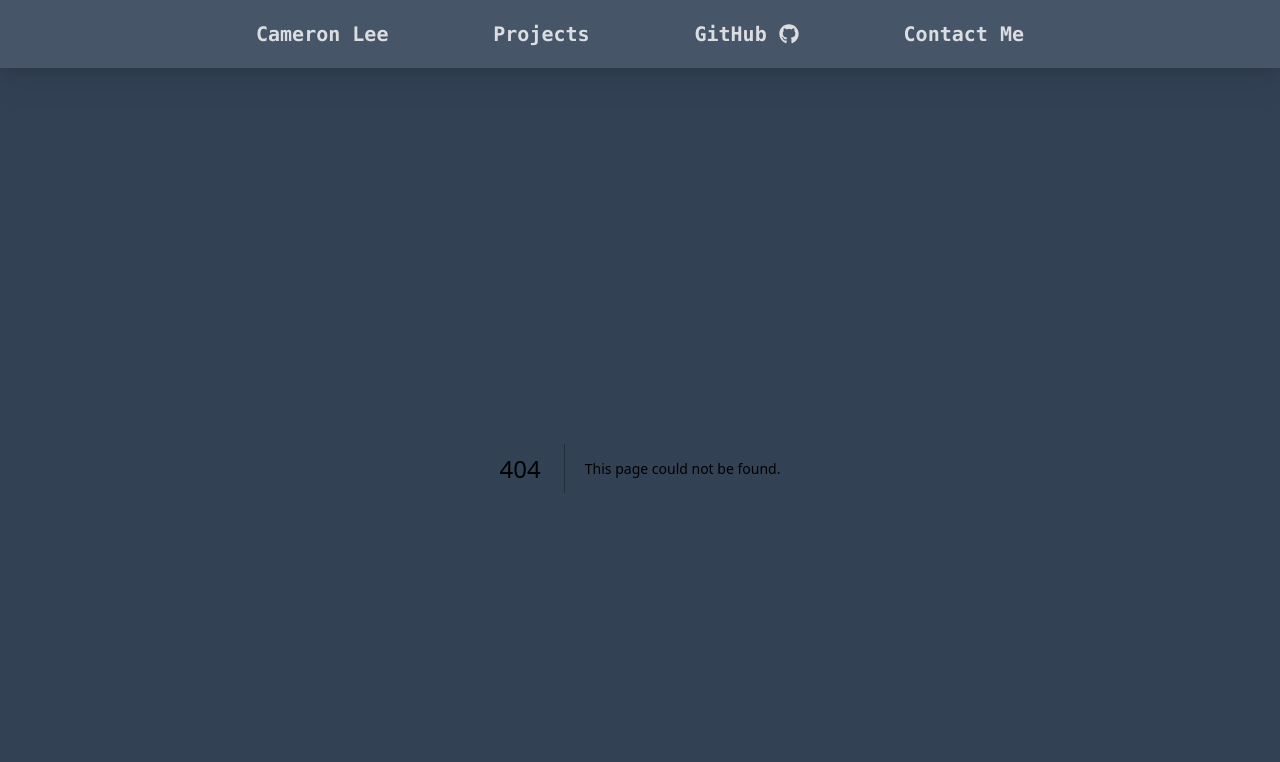
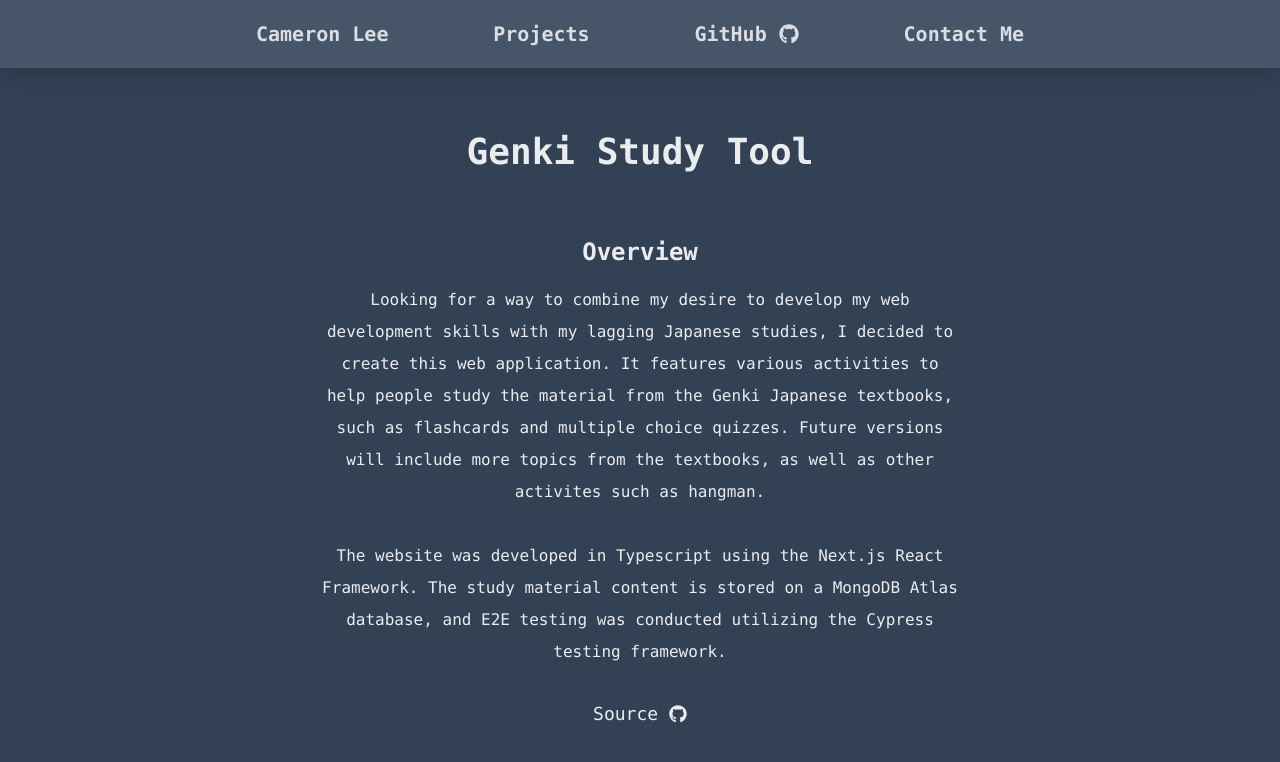
Before and after one commit to catchet101/Portfolio-Site, a Next.js app: page /projects/genki-study-tool in a window 1280 px wide. Before the commit this address had no page. Shown: the top 762 px of the page. Built offline with nearby package versions, Linux system fonts and the light colour scheme.

Commit message:
added initial genki study tool project description, edited paragraph spacing in other projects

```diff
--- a/app/projects/card-match-game/page.tsx
+++ b/app/projects/card-match-game/page.tsx
@@ -15,9 +15,9 @@
                     </h2>
                     <p className={styles.overviewDescription}>
                         This is a Java based 2D card matching game where the objective is to patch all the pairs of cards in the least number of attempts.
-                        You get to choose the number of cards on the board. If you want a challenge, put in the maximum amount of cards! <br/>
+                        You get to choose the number of cards on the board. If you want a challenge, put in the maximum amount of cards! <br/><br/>
                         This project utilizes the Java Swing library to create the Graphical User Interface and is structured using the Maven project framework.
-                        My goal for this project was to develop my Object Oriented Programming skills while learning how to use the Java Swing library. <br/>
+                        My goal for this project was to develop my Object Oriented Programming skills while learning how to use the Java Swing library.
                     </p>
                 </div>
                 <div className='flex justify-center w-full mt-16'>
--- a/app/projects/cmpt272-angular-site/page.tsx
+++ b/app/projects/cmpt272-angular-site/page.tsx
@@ -14,11 +14,11 @@
                         Overview
                     </h2>
                     <p className={styles.overviewDescription}>
-                        This Angular-based website is the final project of CMPT272: Web I - Client-side Development. Working off a set
-                        of user requirements, I built an intuitive website that lets users report the location of any villan nuisance activity. <br/>
-                        This website uses the Leaflet map library to display the locations of any nuisances and allow users to click on the map
-                        to select locations when creating a report. <br/>
-                        Reports and location information (such as name, latitude and longitude) are stored and managed on a remote server via a REST API.
+                        This website is the final project of CMPT272: Web I - Client-side Development. Working off a set
+                        of user requirements, I built an intuitive website that lets users report the location of any villan nuisance activity. <br/><br/>
+                        The Angular-based website uses the Leaflet map library to display the locations of any nuisances and allow users to click on the map
+                        to select locations when creating a report. Reports and location information (such as name, latitude and longitude) are
+                        stored and managed on a remote server via a REST API.
                     </p>
                 </div>
                 <div className='flex justify-center w-full mt-16'>
--- a/app/projects/fall-hacks-2023/page.tsx
+++ b/app/projects/fall-hacks-2023/page.tsx
@@ -16,7 +16,7 @@
                     <p className={styles.overviewDescription}>
                         To fit the theme of this hackathon, we decided to build a text-based adventure web application where you play
                         as a person who is tired of the tedius every day 9-5 grind and wants to experience something new.
-                        They are suddenly transported to another world where they adventure and fight various enemies. <br/>
+                        They are suddenly transported to another world where they adventure and fight various enemies.
                     </p>
                 </div>
                 <div className='flex justify-center w-full mt-16'>
--- /dev/null
+++ b/app/projects/genki-study-tool/page.tsx
@@ -0,0 +1,35 @@
+import React from "react";
+import styles from '../projects.module.css'
+import { FaGithub } from "react-icons/fa";
+
+export default function GenkiStudyTool() {
+    return (
+        <main className='main'>
+            <h1 className='page-header'>
+                <span className='font-bold'>Genki Study Tool</span>
+            </h1>
+            <section className='center-all'>
+                <div className={styles.overviewSection}>
+                    <h2 className='section-header'>
+                        Overview
+                    </h2>
+                    <p className={styles.overviewDescription}>
+                      Looking for a way to combine my desire to develop my web development skills with my lagging Japanese studies, I decided to create
+                      this web application. It features various activities to help people study the material from the Genki Japanese textbooks, such as flashcards and
+                      multiple choice quizzes. Future versions will include more topics from the textbooks, as well as other activites such as hangman. <br/><br/>
+                      The website was developed in Typescript using the Next.js React Framework. The study material content is stored on a
+                      MongoDB Atlas database, and E2E testing was conducted utilizing the Cypress testing framework.
+                    </p>
+                </div>
+                {/* <div className='flex justify-center w-full mt-16'>
+                    <img src='/gifs/FallHacks2023Gif.gif' alt='Fall Hacks 2023 example gif' className='websiteGif'/>
+                </div> */}
+                <div>
+                    <a href='https://github.com/cameronlee101/Genki-Study-Tool' className={styles.sourceLink}>
+                        Source&nbsp;<FaGithub/>
+                    </a>
+                </div>
+            </section>
+        </main>
+    )
+}
--- a/app/projects/manga-scroll/page.tsx
+++ b/app/projects/manga-scroll/page.tsx
@@ -14,7 +14,7 @@
                     </h2>
                     <p className={styles.overviewDescription}>
                         Built using the React Native framework in JavaScript, this manga reading application is a collaborative, non-academic group project.
-                        We utilized a Jira scrum board to assign and delegate tasks to each team member. <br/>
+                        We utilized a Jira scrum board to assign and delegate tasks to each team member. <br/><br/>
                         The goal for me when participating in this group project was to gain experience working with React Native along with all the technologies
                         and processes associated with it.
                     </p>
--- a/app/projects/page.tsx
+++ b/app/projects/page.tsx
@@ -9,9 +9,9 @@
 
     const projects = [
         {
-            title: 'Manga Scroll (WIP)',
-            description: 'React Native JavaScript app that you can use to search up and read all of your favourite manga.',
-            link: '/projects/manga-scroll',
+            title: 'Genki Study Tool',
+            description: 'Website featuring various activities to help study the material in the Genki Japanese textbooks.',
+            link: '/projects/genki-study-tool',
         },
         {
             title: 'Card Match Game',
@@ -24,13 +24,18 @@
             link: '/projects/cmpt272-angular-site',
         },
         {
-            title: 'Portfolio Site (WIP)',
+            title: 'Manga Scroll',
+            description: 'React Native JavaScript app that you can use to search up and read all of your favourite manga.',
+            link: '/projects/manga-scroll',
+        },
+        {
+            title: 'Portfolio Site',
             description: 'This portfolio website to show my (hopeful) future employers and anyone else who wants to see my work. Built in TypeScript using the Next.js React framework',
             link: '/projects/portfolio-site',
         },
         {
             title: 'Fall Hacks 2023',
-            description: '12 Hours to build a project based on the prompt: "Turning over a new leaf". Created a text-based adventure game narrated by AI using OpenAI&#39;s API',
+            description: '12 Hours to build a project based on the prompt: "Turning over a new leaf". Created a text-based adventure game narrated by AI using Open\'s API',
             link: '/projects/fall-hacks-2023',
         },
     ]
```
